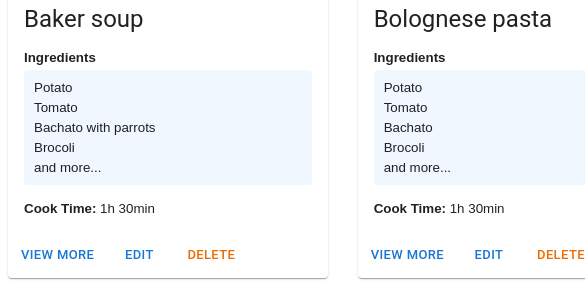
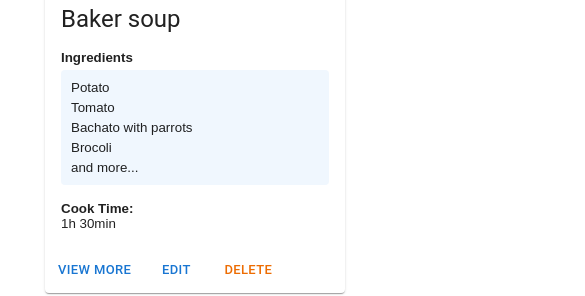
Before and after one commit to MaxDsr/cookbook-react, a React (Create React App) app: page / in a window 390 px wide. Shown: the part 338-634 px from the top of the page, 585 px wide, since content can reach past the window. Built offline with nearby package versions, Linux system fonts and the light colour scheme; grey boxes are pictures that could not be loaded.

Commit message:
- add responsivness to layout

```diff
--- a/src/recipe-card/RecipeCard.js
+++ b/src/recipe-card/RecipeCard.js
@@ -1,6 +1,6 @@
 import { Card, CardActionArea, CardActions, CardContent, CardMedia, Typography } from '@mui/material';
 import Button from '@mui/material/Button';
-import { CookTime, Label, ListHeader, RecipeCardWrap, List, ListItem } from "./RecipeCardStyles";
+import { RecipeCardWrap } from "./RecipeCardStyles";
 
 const ingredientsToShow = 4;
 
@@ -17,15 +17,15 @@ export function RecipeCard(props) {
           />
           <CardContent>
             <Typography gutterBottom variant="h5" component="div" align={'left'}>{props.cardData.name}</Typography>
-            <ListHeader>Ingredients</ListHeader>
-            <List>
+            <div className="list-header">Ingredients</div>
+            <div className="list">
               {props.cardData.ingredients?.slice(0, ingredientsToShow)
-                .map(item => <ListItem key={'ingred'+item}>{item}</ListItem>)}
+                .map(item => <div className="list-item" key={'ingred'+item}>{item}</div>)}
               {ingredientsToShow < props.cardData.ingredients.length ? <li>and more...</li>: ''}
-            </List>
-            <CookTime>
-              <Label>Cook Time:</Label> {props.cardData.time}
-            </CookTime>
+            </div>
+            <div className="cook-time">
+              <div className="label">Cook Time:</div> {props.cardData.time}
+            </div>
           </CardContent>
         </CardActionArea>
         <CardActions>
--- a/src/recipe-card/RecipeCardStyles.js
+++ b/src/recipe-card/RecipeCardStyles.js
@@ -1,17 +1,20 @@
 import styled from "@mui/material/styles/styled";
 
 export const RecipeCardWrap = styled('div')`
-  width: 320px;
-`;
+  .list-header {
+    margin-top: 15px;
+    margin-bottom: 5px;
+    font-weight: 600;
+  }
 
-export const List = styled('div')`
+  .list {
     padding: 10px;
     background-color: rgba(112,171,240,.1);
     border-radius: 4px;
     list-style-type: none;
-`;
+  }
 
-export const ListItem = styled('li')`
+  .list-item {
     &:not(:last-child) {
       margin-bottom: 5px;
 
@@ -19,18 +22,13 @@ export const ListItem = styled('li')`
         text-transform: uppercase;
       }
     }
+  }
+
+  .cook-time {
+    margin-top: 16px;
+  }
+
+  .label {
+    font-weight: 600;
+  }
 `;
-
-export const ListHeader = styled('div')`
-  margin-top: 15px;
-  margin-bottom: 5px;
-  font-weight: 600;
-`;
-
-export const CookTime = styled('div')`
-  margin-top: 16px
-`;
-
-export const Label = styled('span')`
-  font-weight: 600;
-`;
--- a/src/recipe-cards-layout/RecipeCardsLayoutStyles.js
+++ b/src/recipe-cards-layout/RecipeCardsLayoutStyles.js
@@ -2,14 +2,17 @@ import styled from "@mui/material/styles/styled";
 
 
 export const RecipeCardsLayoutWrap = styled('div')`
-  width: 1024px;
   margin: 0 auto;
 
   .cards {
+    width: 100%;
+
     &.loaded {
-      display: grid;
-      grid-template-columns: auto auto auto;
-      grid-gap: 25px;
+      display: flex;
+      flex-direction: column;
+      justify-content: center;
+      align-items: center;
+      gap: 3rem;
     }
 
     &.isLoading {
@@ -18,6 +21,10 @@ export const RecipeCardsLayoutWrap = styled('div')`
       justify-content: center;
       height: 100vh;
     }
+
+    & > div {
+      width: 300px;
+    }
   }
 
   .button-wrap {
@@ -25,4 +32,30 @@ export const RecipeCardsLayoutWrap = styled('div')`
     display: flex;
     justify-content: center;
   }
+
+  @media (min-width: 640px) {
+    .cards.loaded {
+      gap: 2.5rem;
+    }
+  }
+
+  @media (min-width: 768px) {
+    .cards.loaded {
+      flex-direction: row;
+      flex-wrap: wrap;
+    }
+
+    .cards > div {
+      width: 320px;
+      margin-bottom: initial;
+    }
+  }
+
+  @media (min-width: 1024px) {
+
+  }
+
+  @media (min-width: 1536px) {
+
+  }
 `;
```
Lines whose indentation alone changed are shown as unchanged.
